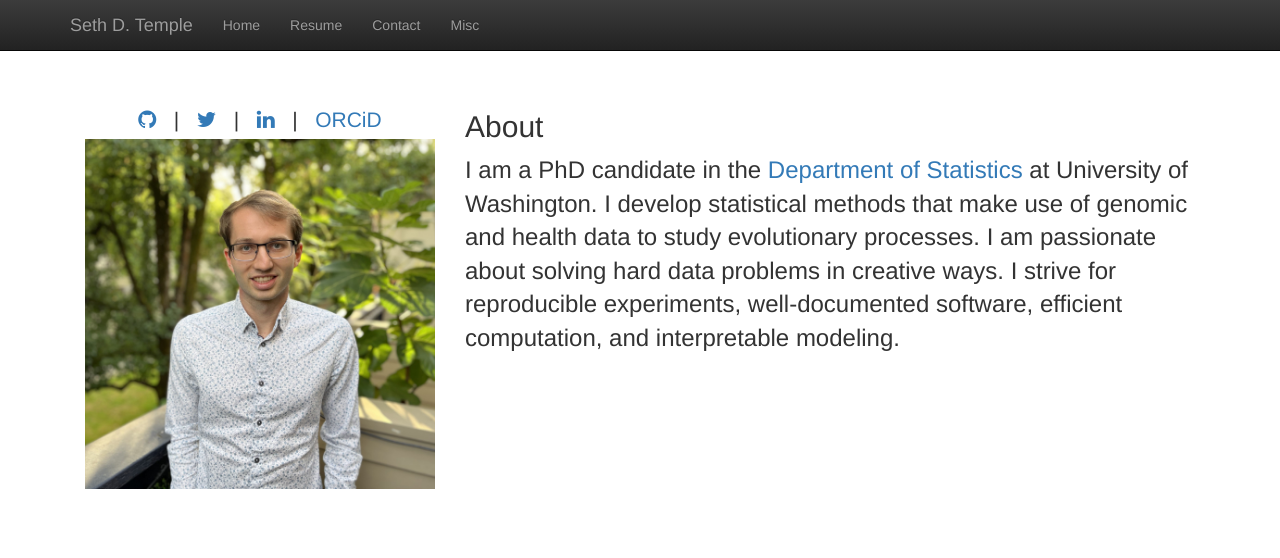
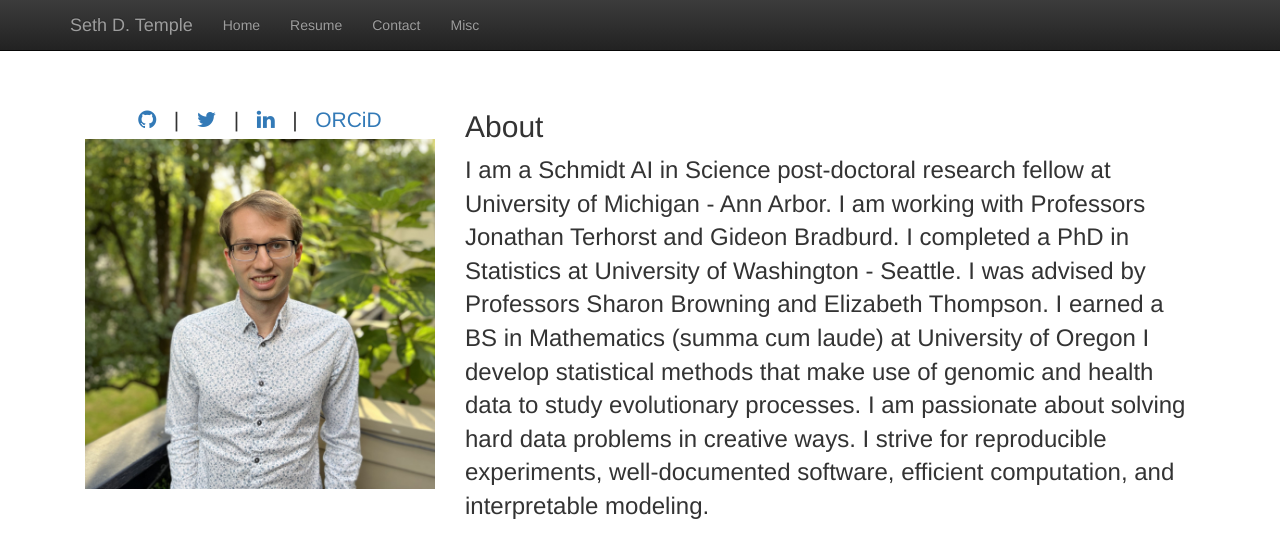
Before and after one commit to sdtemple/sdtemple.github.io, a Jekyll site: the page built from index.html, in a window 1280 px wide. Shown: the top 558 px of the page. Built offline with Jekyll 4.4.1, drawn with Linux system fonts in a browser that asks for light colours; nearby versions of some CDN libraries; library files that are not in the unit come from our copies.

Commit message:
editing the paragraph descr

```diff
--- a/index.html
+++ b/index.html
@@ -24,7 +24,10 @@ title:  'Seth D. Temple'
 <div class="col-md-8">
   <h2 class="featurette-heading">About </h2>
   <p class="lead" style="font-size: 24px">
-I am a PhD candidate in the <a href = "https://stat.uw.edu/about-us/people/seth-temple">Department of Statistics</a> at University of Washington.
+I am a Schmidt AI in Science post-doctoral research fellow at University of Michigan - Ann Arbor. I am working with Professors Jonathan Terhorst and Gideon Bradburd.
+
+I completed a PhD in Statistics at University of Washington - Seattle. I was advised by Professors Sharon Browning and Elizabeth Thompson. I earned a BS in Mathematics (summa cum laude) at University of Oregon
+
 I develop statistical methods that make use of genomic and health data to study evolutionary processes.
 I am passionate about solving hard data problems in creative ways.
 I strive for reproducible experiments, well-documented software, efficient computation, and interpretable modeling.
```
